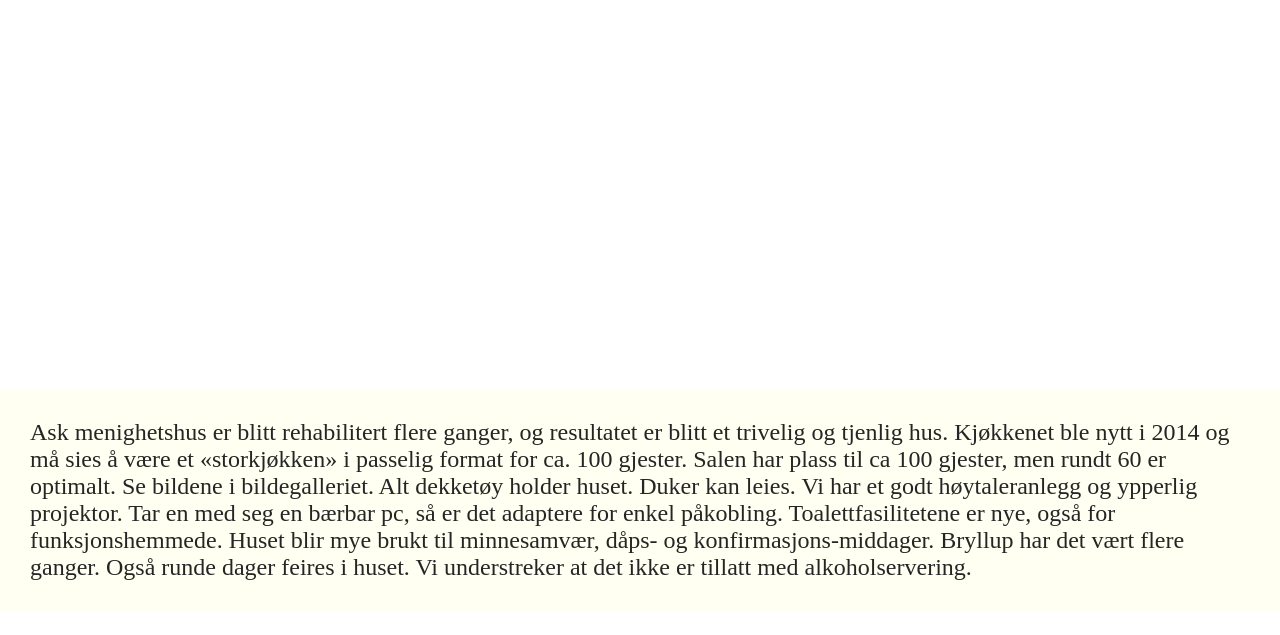
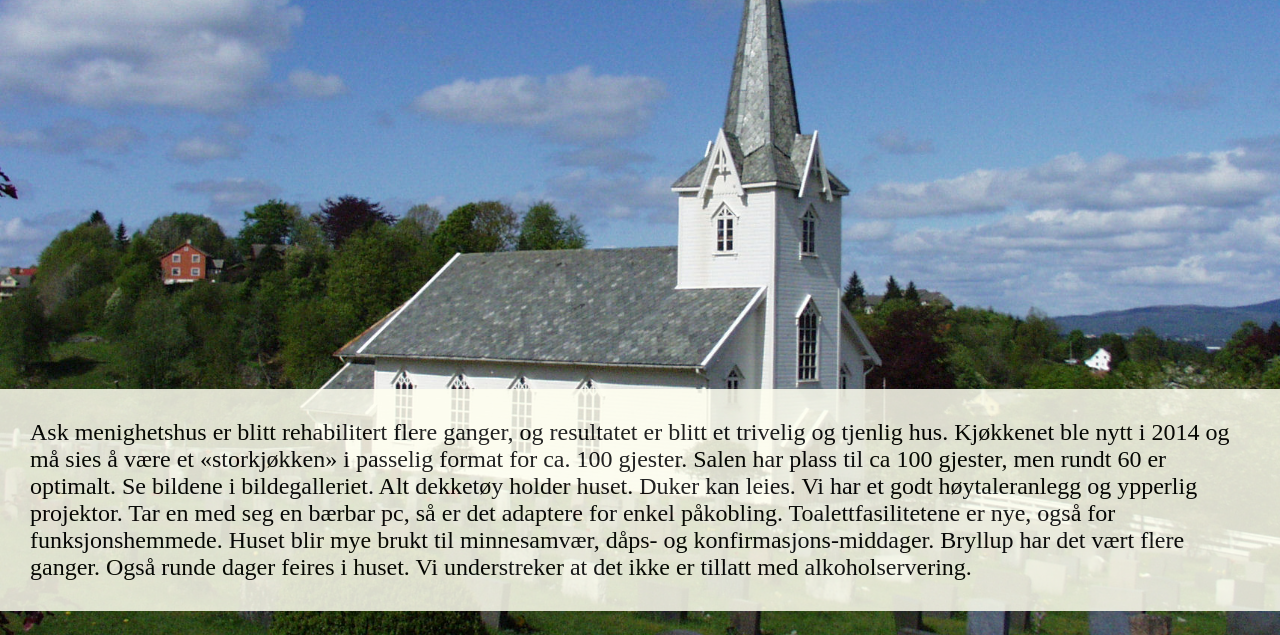
Before and after one commit to BrageT/github.io, a plain HTML site: page Index.html in a window 1280 px wide. Shown: the part 274-909 px from the top of the page. Drawn offline with Linux system fonts and the light colour scheme.

Commit message:
Update askmenighet.css

```diff
--- a/askmenighet.css
+++ b/askmenighet.css
@@ -35,7 +35,7 @@ body, html{
     margin: 0;
 }
 html{
-    background: url(bilder/ask\ menighet/ASKKIRKEBYGG.jpg) no-repeat center center fixed;
+    background: url(bilder/ASKKIRKEBYGG.jpg) no-repeat center center fixed;
     -webkit-background-size: cover;
     -moz-background-size: cover;
     -o-background-size: cover;
```
